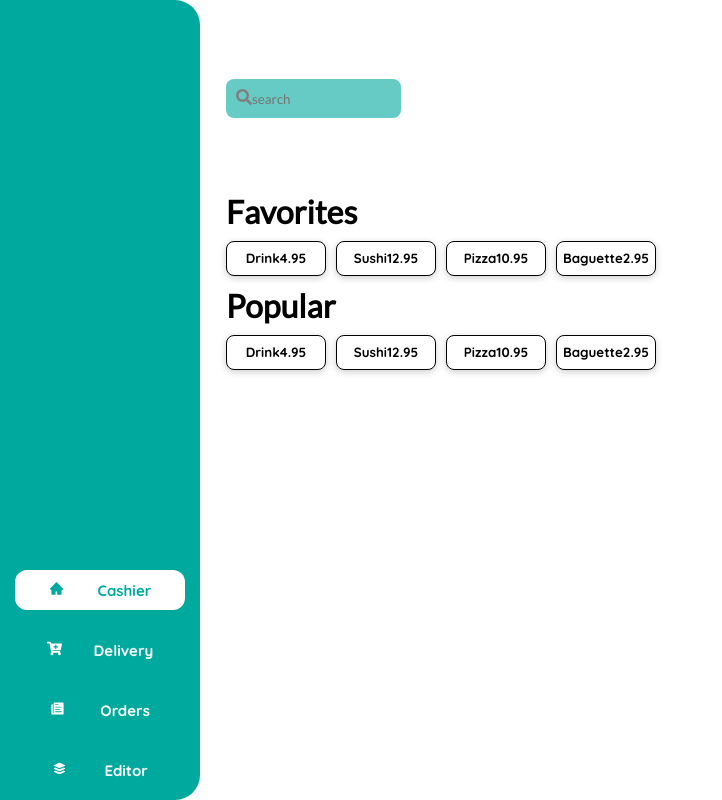
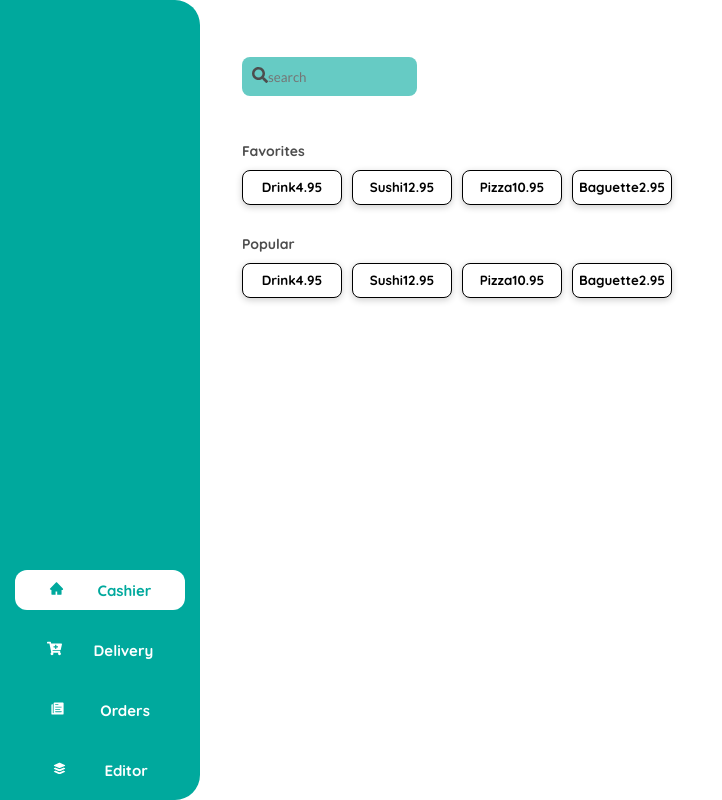
Before and after one commit to JimmyLam96/cash-up, a React (Create React App) app: page / in a window 1280 px wide. Shown: the whole page, without its empty margins (0-722 px from the left). Built offline with nearby package versions, Linux system fonts and the light colour scheme.

Commit message:
[Fix] small styling changes

```diff
--- a/src/css/Cashier.css
+++ b/src/css/Cashier.css
@@ -5,8 +5,7 @@
   flex-direction: column;
 
   /* margin & padding */
-  /* margin: 2vh; */
-  padding: 2vh;
+  padding: 4vh;
 
   /* background-color: aqua; */
 }
@@ -15,16 +14,20 @@
   /* background-color: aquamarine; */
   display: flex;
   align-items: center;
-  flex: 0.2;
+  flex: 0.1;
   padding: 10px;
 }
 .dishcards-container {
-  flex: 0.8;
+  flex: 0.9;
   padding: 10px;
-  /* background-color: red; */
 }
 .category-container {
-  background-color: red;
-  display: flex;
-  flex-wrap: wrap;
+  /* background-color: yellow; */
+  padding: 10px 0 10px 0;
 }
+
+h1 {
+  font-size: 14px;
+  color: #4d4d4d;
+  font-family: "Quicksand";
+}
--- a/src/css/Searchbar.css
+++ b/src/css/Searchbar.css
@@ -4,7 +4,7 @@
   align-items: center;
   justify-content: space-between;
   /* colors */
-  color: gray;
+  color: #4d4d4d;
   background-color: var(--secondairy);
   /* dimensions */
   width: 175px;
--- a/src/pages/Cashier.tsx
+++ b/src/pages/Cashier.tsx
@@ -13,7 +13,7 @@ function Cashier() {
       <div className="dishcards-container">
         {DishesData.map((item, index) => {
           return (
-            <div className="catergory-container">
+            <div className="category-container">
               <h1>{item.category}</h1>
               {item.dishes.map((x) => {
                 return <Dishcard key={index} details={x}></Dishcard>;
```
